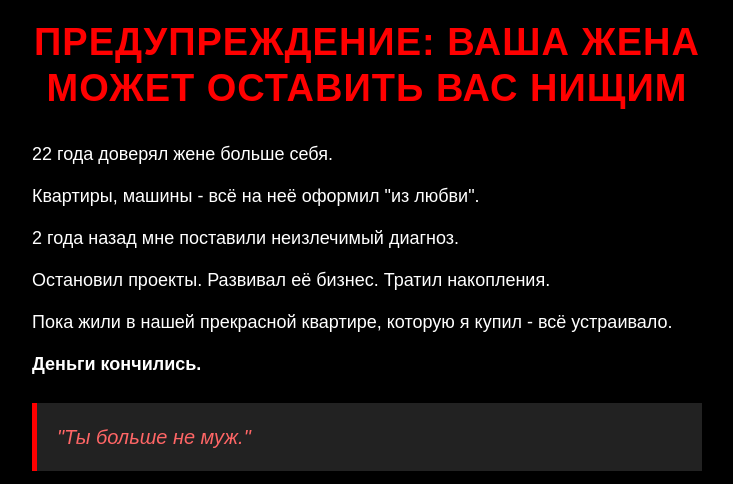
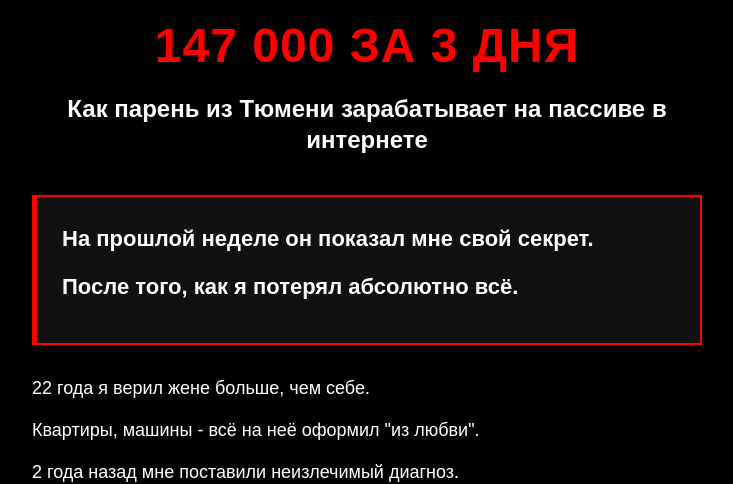
Before and after one commit to tmpark888/my3, a plain HTML site: page index.html in a window 1280 px wide. Shown: the top 484 px of the page, without its empty margins (273-1006 px from the left). Drawn offline with Linux system fonts and the light colour scheme; a web font is replaced by a local one.

Commit message:
Update index.html

```diff
--- a/index.html
+++ b/index.html
@@ -3,7 +3,7 @@
 <head>
     <meta charset="UTF-8">
     <meta name="viewport" content="width=device-width, initial-scale=1.0">
-    <title>Предупреждение: ваша жена может оставить вас нищим</title>
+    <title>147 000 за 3 дня - Как парень из Тюмени зарабатывает на пассиве</title>
     <link href="https://fonts.googleapis.com/css2?family=Arial:wght@400;700;900&display=swap" rel="stylesheet">
     <style>
         * {
@@ -28,14 +28,23 @@
 
         /* Заголовки */
         h1 {
-            font-size: 38px;
+            font-size: 48px;
             font-weight: 900;
             text-align: center;
-            margin-bottom: 30px;
+            margin-bottom: 20px;
             color: #ff0000;
             text-transform: uppercase;
             letter-spacing: 1px;
-            line-height: 1.2;
+            line-height: 1.1;
+        }
+
+        .subtitle {
+            font-size: 24px;
+            font-weight: 700;
+            text-align: center;
+            margin-bottom: 40px;
+            color: #ffffff;
+            line-height: 1.3;
         }
 
         h2 {
@@ -208,10 +217,23 @@
             font-weight: 900;
         }
 
+        /* Интро блок */
+        .intro-block {
+            background: #111111;
+            border: 2px solid #ff0000;
+            padding: 25px;
+            margin: 30px 0;
+            border-left: 5px solid #ff0000;
+        }
+
         /* Адаптив */
         @media (max-width: 768px) {
             h1 {
-                font-size: 28px;
+                font-size: 36px;
+            }
+
+            .subtitle {
+                font-size: 20px;
             }
 
             h2 {
@@ -246,9 +268,16 @@
 <body>
     <div class="container">
 
-        <h1>ПРЕДУПРЕЖДЕНИЕ: ВАША ЖЕНА МОЖЕТ ОСТАВИТЬ ВАС НИЩИМ</h1>
+        <h1>147 000 ЗА 3 ДНЯ</h1>
 
-        <p>22 года доверял жене больше себя.</p>
+        <div class="subtitle">Как парень из Тюмени зарабатывает на пассиве в интернете</div>
+
+        <div class="intro-block">
+            <p class="big">На прошлой неделе он показал мне свой секрет.</p>
+            <p class="big">После того, как я потерял абсолютно всё.</p>
+        </div>
+
+        <p>22 года я верил жене больше, чем себе.</p>
 
         <p>Квартиры, машины - всё на неё оформил "из любви".</p>
 
@@ -372,24 +401,28 @@
 
         <div class="divider"></div>
 
-        <div class="divider"></div>
-
         <p>Я мог бы молчать. Делать вид, что всё в порядке.</p>
 
         <p class="white-bold">Но я рассказываю правду.</p>
 
         <p>Потому что знаю выход.</p>
 
-        <p>Мой друг Игорь вырвался из той же ямы.</p>
+        <p>Мой друг Игорь из Тюмени вырвался из той же ямы.</p>
 
         <p class="red">Показал мне, как это сделать сегодня.</p>
 
         <h2>И ТЕПЕРЬ Я ЗНАЮ СЕКРЕТ</h2>
 
+        <div class="intro-block">
+            <p class="big">Игорь начинал с той же системы.</p>
+            <p class="big red">За 3 дня заложил основу на 147 000 в месяц.</p>
+            <p class="big">Сейчас у него уже 3 миллиона в месяц.</p>
+        </div>
+
         <p>Простой. Работающий.</p>
 
         <div class="red-block">
-            <h2>КАК ЗА 3 ГОДА СТАТЬ РАНТЬЕ</h2>
+            <h2>КАК СТАТЬ РАНТЬЕ</h2>
         </div>
 
         <p>Не хочу, чтобы ты повторил мою судьбу.</p>
```
